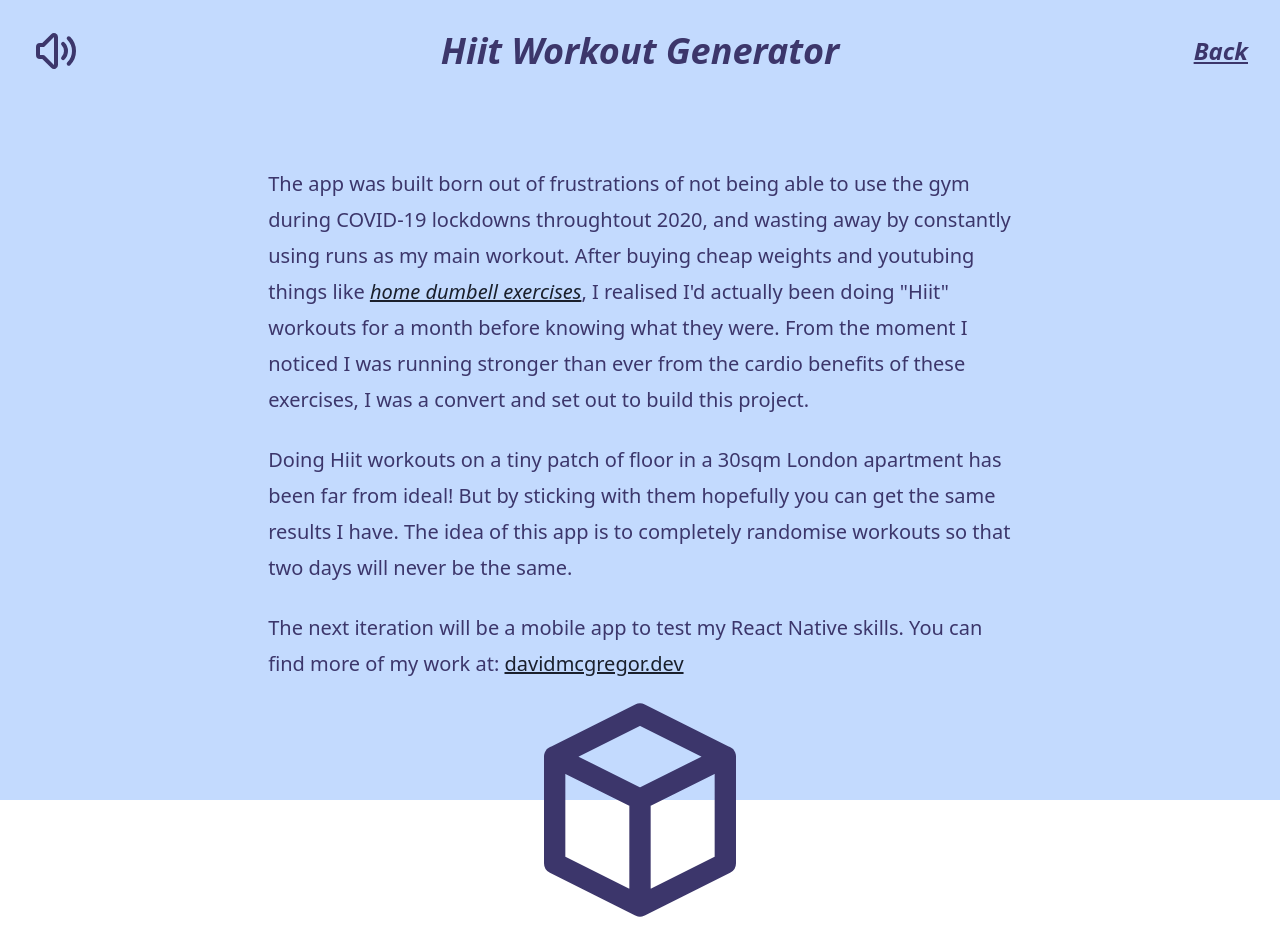
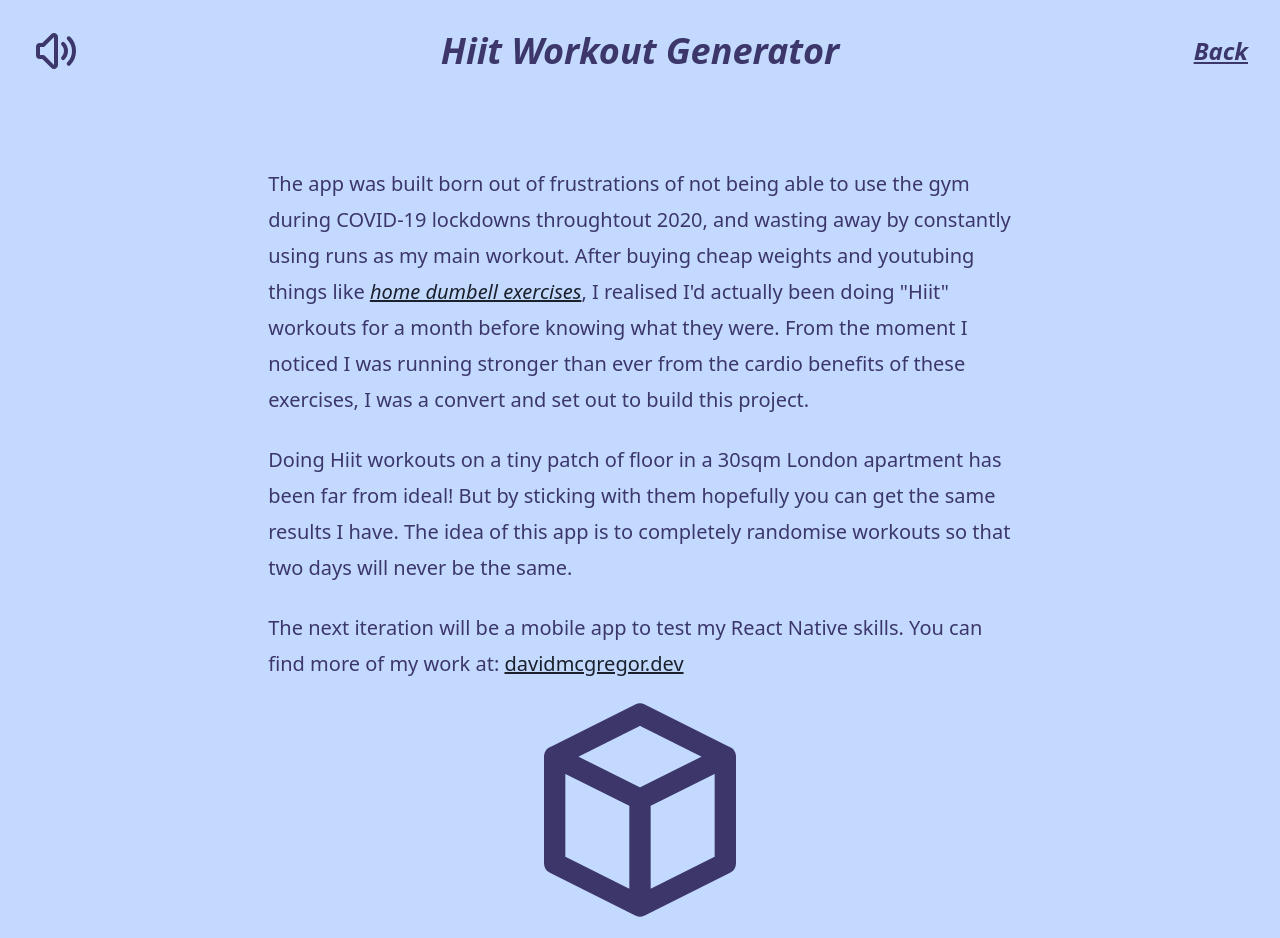
Before and after one commit to davmcgregor/hiit-workout-generator, a React (Create React App) app: page /about in a window 1280 px wide. Built offline with nearby package versions, Linux system fonts and the light colour scheme; what @tailwindcss/ui would draw is missing.

Commit message:
Adjust About page spacing

```diff
--- a/src/components/layout/About.js
+++ b/src/components/layout/About.js
@@ -5,7 +5,7 @@ import { VolumeToggle } from '../';
 
 const About = () => {
   return (
-    <div className='bg-indigo-200 text-indigo-900 flex flex-col h-screen  transition ease-in-out duration-300'>
+    <div className='bg-indigo-200 text-indigo-900 min-h-screen flex flex-col justify-between h-full px-4 sm:px-6 lg:px-8 items-center transition ease-in-out duration-300'>
       <div className='flex justify-between items-center text-center w-screen my-6 px-4 md:px-8'>
         <VolumeToggle />
         <Link to='/' className='font-extrabold text-2xl md:text-4xl italic'>
--- a/src/components/layout/Content.js
+++ /dev/null
@@ -1,14 +0,0 @@
-import React, { Fragment } from 'react';
-
-import { Details, Workout } from '../';
-
-const Content = () => {
-  return (
-    <Fragment>
-      <Details />
-      <Workout />
-    </Fragment>
-  );
-};
-
-export default Content;
```
